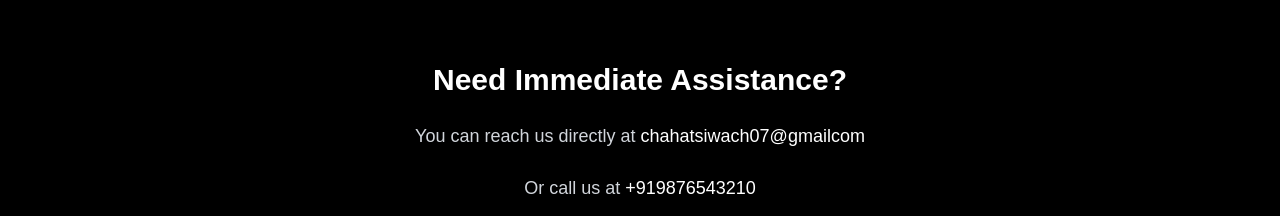
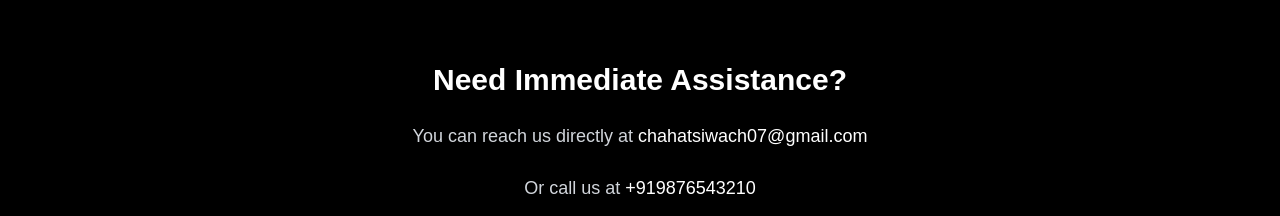
Before and after one commit to Hima-D/lawgical, a Next.js app: page /contact in a window 1280 px wide. Shown: the part 880-1096 px from the top of the page. Built offline with nearby package versions, Linux system fonts and the light colour scheme.

Commit message:
Fix email address typo on contact page

```diff
--- a/src/app/contact/page.jsx
+++ b/src/app/contact/page.jsx
@@ -76,7 +76,7 @@ const Contact = () => {
         <div className="mt-16 text-center">
           <h2 className="text-3xl font-semibold text-white mb-6">Need Immediate Assistance?</h2>
           <p className="text-lg text-gray-300 mb-6">
-            You can reach us directly at <span className="text-white">chahatsiwach07@gmailcom</span>
+            You can reach us directly at <span className="text-white">chahatsiwach07@gmail.com</span>
           </p>
           <p className="text-lg text-gray-300 mb-6">
             Or call us at <span className="text-white">+919876543210</span>
```
